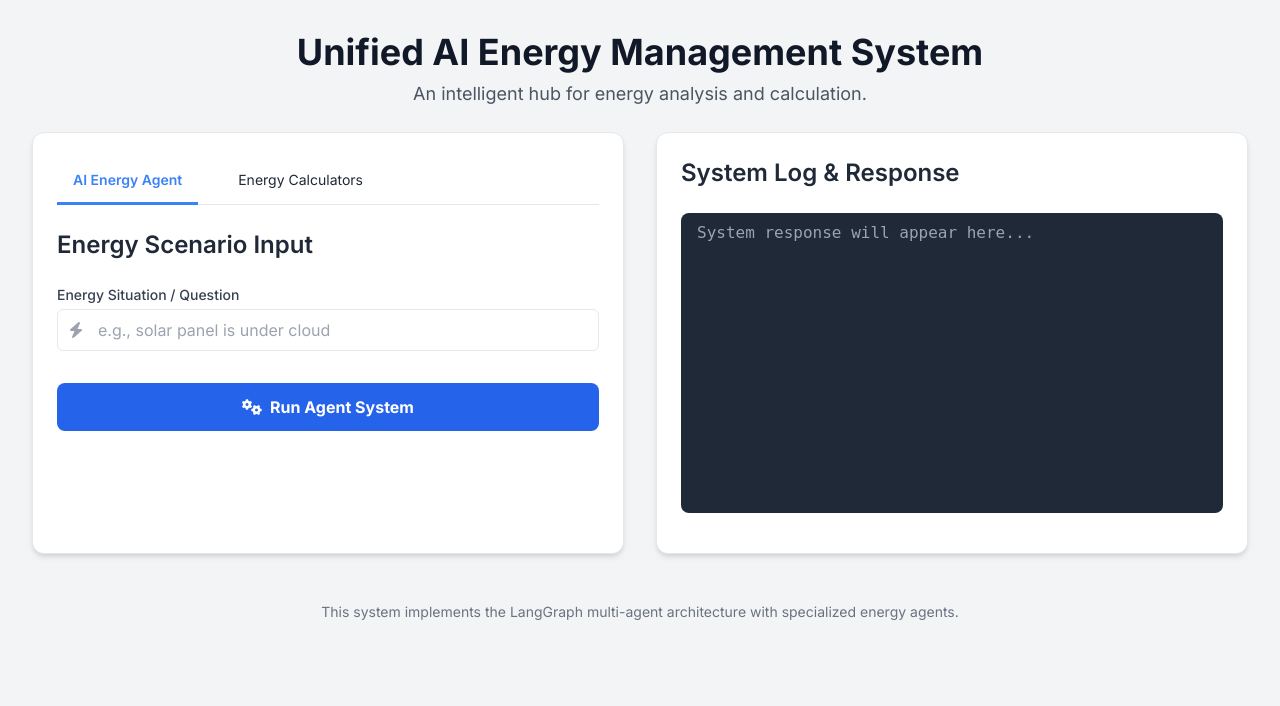
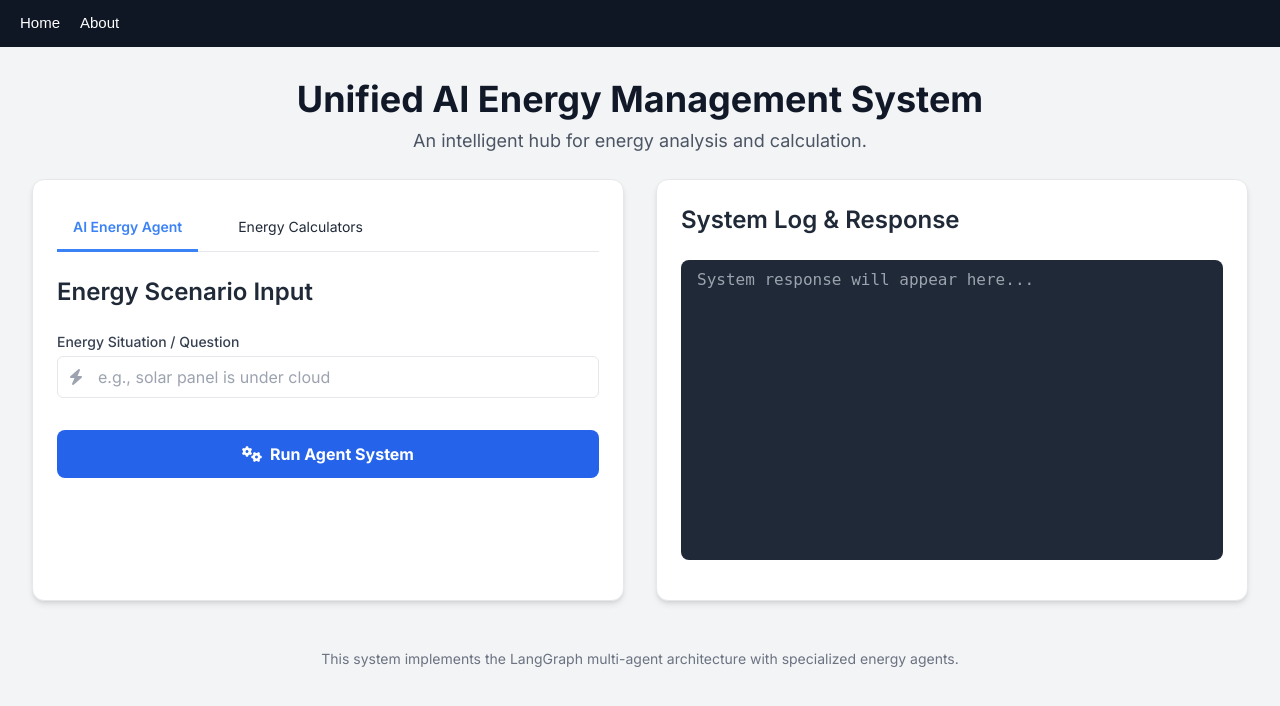
Before and after one commit to ankita-cha/team_alpha-ibm_sustainable_energy, a plain HTML site: page index.html in a window 1280 px wide. Drawn offline with nearby package versions, Linux system fonts and the light colour scheme.

Commit message:
index.html

```diff
--- a/index.html
+++ b/index.html
@@ -151,6 +151,11 @@
     </style>
 </head>
 <body class="text-gray-800">
+    <nav style="background:#0f1724; padding:12px 20px; display:flex; justify-content:flex-start; gap:20px; font-family:Arial, sans-serif; font-size:15px;">
+      <a href="index.html" style="color:white; text-decoration:none;">Home</a>
+      <a href="about.html" style="color:white; text-decoration:none;">About</a>
+    </nav>
+
     <div class="container mx-auto p-4 sm:p-6 lg:p-8 max-w-7xl">
 
         <header class="text-center mb-6">
```
